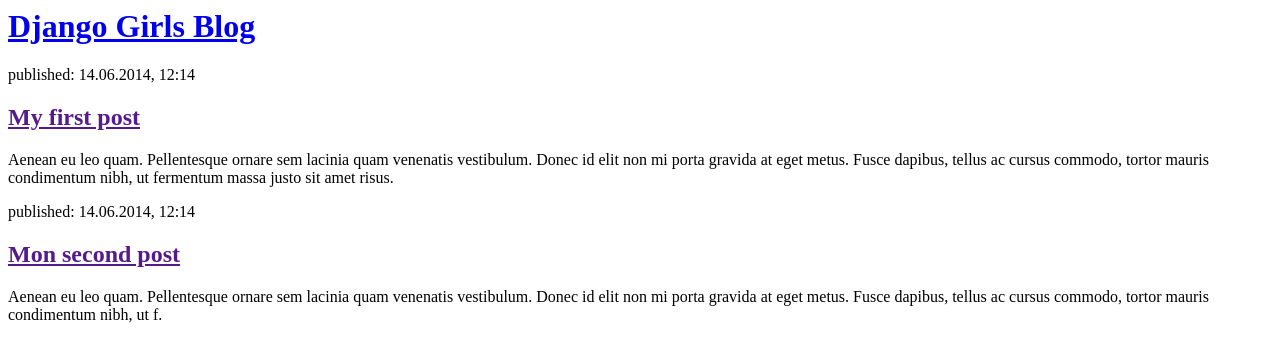
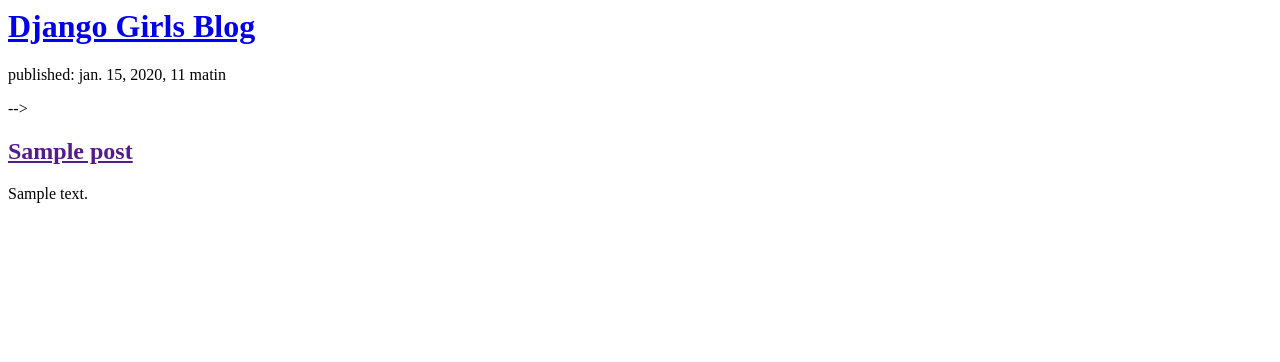
Before and after one commit to yvanbourdin/mon-nouveau-blog, a Django app: template blog/templates/blog/post_list.html in a window 1280 px wide. Shown: the top 362 px of the page. Run offline with Django 3.2, Linux system fonts and the light colour scheme; the template is opened without the code that fills it: values that come from a table or form of the project are taken from there, others are empty; tables that the repository leaves empty hold one stand-in row (values such as "Sample post").

Commit message:
Modified templates to display posts from database.

```diff
--- a/blog/templates/blog/post_list.html
+++ b/blog/templates/blog/post_list.html
@@ -8,15 +8,27 @@
         </div>
 
         <div>
-            <p>published: 14.06.2014, 12:14</p>
-            <h2><a href="">My first post</a></h2>
-            <p>Aenean eu leo quam. Pellentesque ornare sem lacinia quam venenatis vestibulum. Donec id elit non mi porta gravida at eget metus. Fusce dapibus, tellus ac cursus commodo, tortor mauris condimentum nibh, ut fermentum massa justo sit amet risus.</p>
+<!--            {{posts}}-->
+
+            {% for post in posts %}
+                <div>
+                    <p>published: {{post.published_date}}</p>-->
+                    <h2><a href="">{{post.title}}</a></h2>
+                    <p>{{post.text|linebreaksbr}}</p>
+                </div>
+            {% endfor %}
         </div>
 
-        <div>
-            <p>published: 14.06.2014, 12:14</p>
-            <h2><a href="">Mon second post</a></h2>
-            <p>Aenean eu leo quam. Pellentesque ornare sem lacinia quam venenatis vestibulum. Donec id elit non mi porta gravida at eget metus. Fusce dapibus, tellus ac cursus commodo, tortor mauris condimentum nibh, ut f.</p>
-        </div>
+<!--        <div>-->
+<!--            <p>published: 14.06.2014, 12:14</p>-->
+<!--            <h2><a href="">My first post</a></h2>-->
+<!--            <p>Aenean eu leo quam. Pellentesque ornare sem lacinia quam venenatis vestibulum. Donec id elit non mi porta gravida at eget metus. Fusce dapibus, tellus ac cursus commodo, tortor mauris condimentum nibh, ut fermentum massa justo sit amet risus.</p>-->
+<!--        </div>-->
+
+<!--        <div>-->
+<!--            <p>published: 14.06.2014, 12:14</p>-->
+<!--            <h2><a href="">Mon second post</a></h2>-->
+<!--            <p>Aenean eu leo quam. Pellentesque ornare sem lacinia quam venenatis vestibulum. Donec id elit non mi porta gravida at eget metus. Fusce dapibus, tellus ac cursus commodo, tortor mauris condimentum nibh, ut f.</p>-->
+<!--        </div>-->
     </body>
 </html>
--- a/blog/views.py
+++ b/blog/views.py
@@ -1,6 +1,9 @@
 from django.shortcuts import render
+from .models import Post
+from django.utils import timezone
 
 # Create your views here.
 
 def post_list(request):
-    return render(request, 'blog/post_list.html', {})
+    posts = Post.objects.filter(published_date__lte=timezone.now()).order_by('published_date')
+    return render(request, 'blog/post_list.html', {'posts': posts})
```
